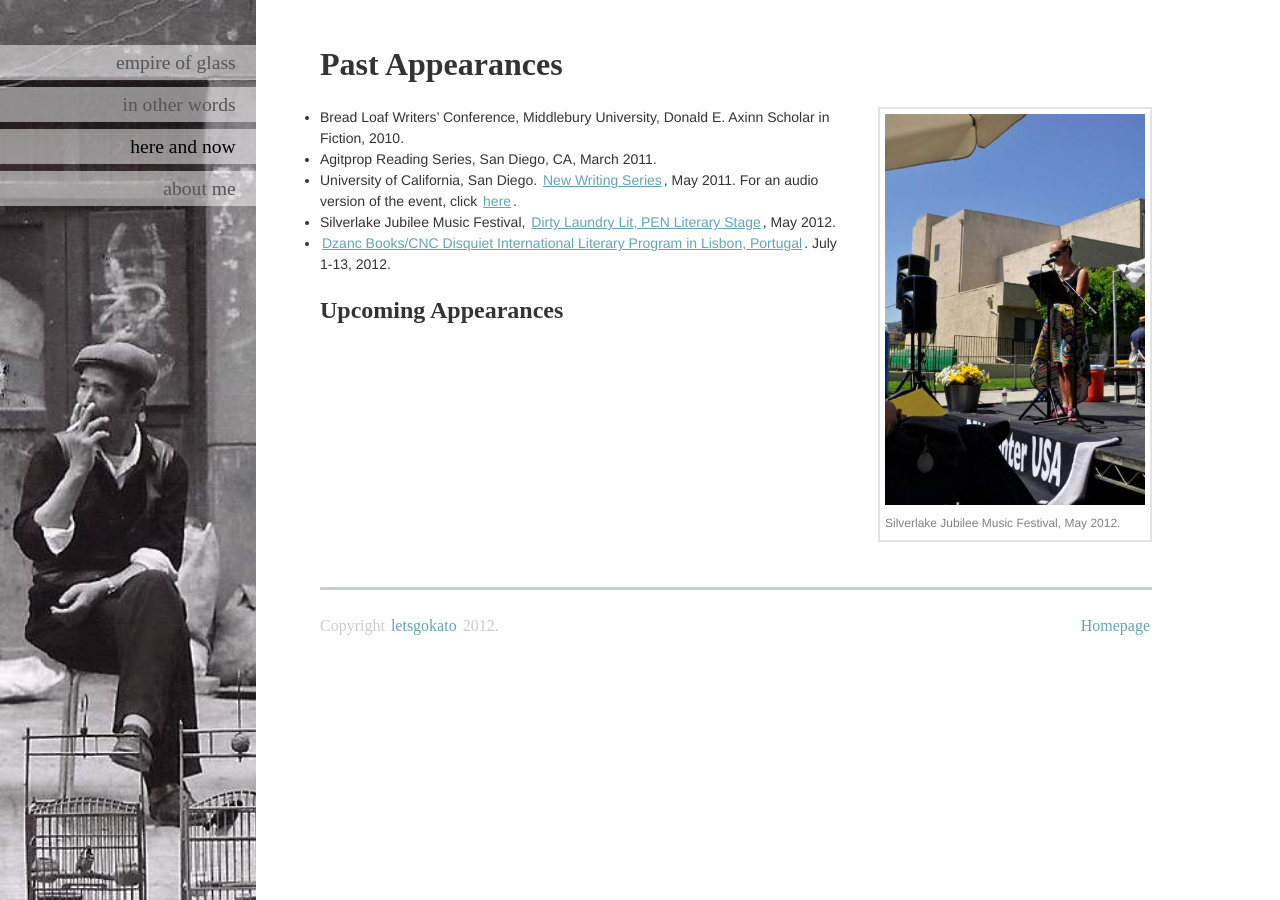
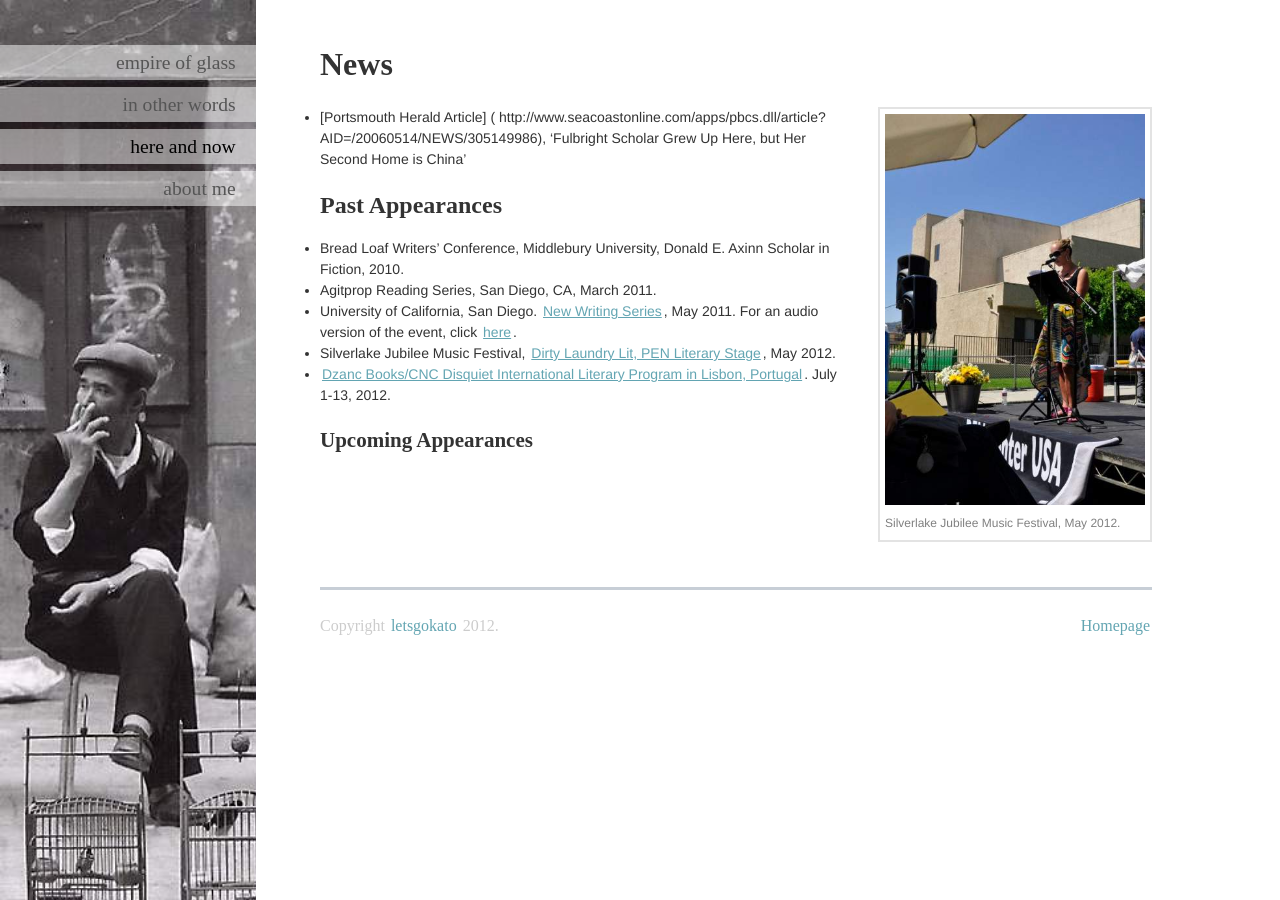
Before and after one commit to ajhit406/kato, a Jekyll site: the page built from hereandnow.md, in a window 1280 px wide. Built offline with Jekyll 4.4.1, drawn with Linux system fonts in a browser that asks for light colours; some web fonts are replaced; Markdown is read by kramdown in place of the engine named in the settings.

Commit message:
News added

```diff
--- a/hereandnow.md
+++ b/hereandnow.md
@@ -4,12 +4,16 @@ title: here and now
 lnav: hereandnow
 ---
 
-# Past Appearances
+# News
 
 <figure style="float: right;margin-left: 32px;" class="vh600 clearfix">
   <img src="/images/silverlake.jpg" alt="Silverlake Jubilee Festival" style="width: 260px;" />
   <figcaption style="font-size: 12px;">Silverlake Jubilee Music Festival, May 2012.</figcaption>
 </figure>
+
+* [Portsmouth Herald Article] ( http://www.seacoastonline.com/apps/pbcs.dll/article?AID=/20060514/NEWS/305149986), 'Fulbright Scholar Grew Up Here, but Her Second Home is China'
+
+## Past Appearances
 
 * Bread Loaf Writers’ Conference, Middlebury University, Donald E. Axinn Scholar in Fiction, 2010.
 * Agitprop Reading Series, San Diego, CA, March 2011.
@@ -17,6 +21,6 @@ lnav: hereandnow
 * Silverlake Jubilee Music Festival, [Dirty Laundry Lit, PEN Literary Stage]( http://www.dirtylaundrylit.com/events.php#), May 2012.
 * [Dzanc Books/CNC Disquiet International Literary Program in Lisbon, Portugal]( http://disquietinternational.org/). July 1-13, 2012.
 
-## Upcoming Appearances
+### Upcoming Appearances
 
 <br clear="all" />
```
